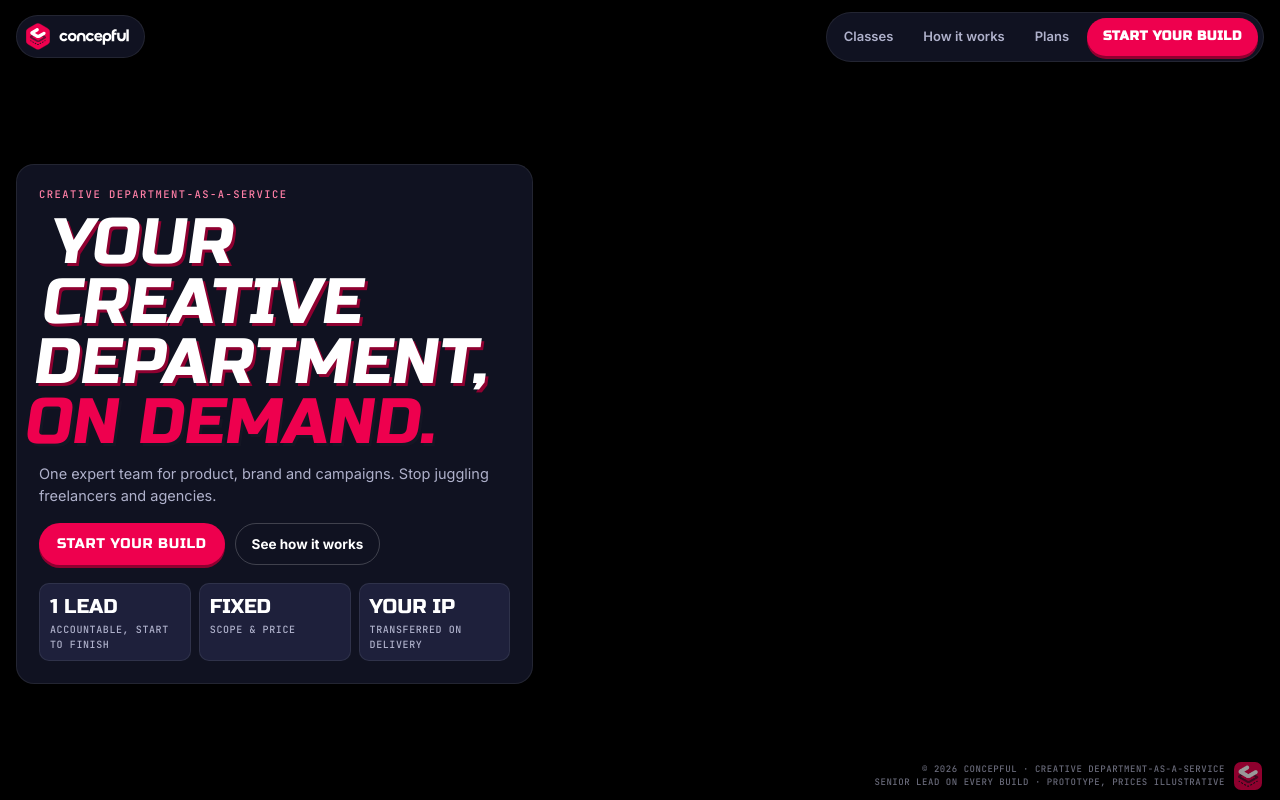
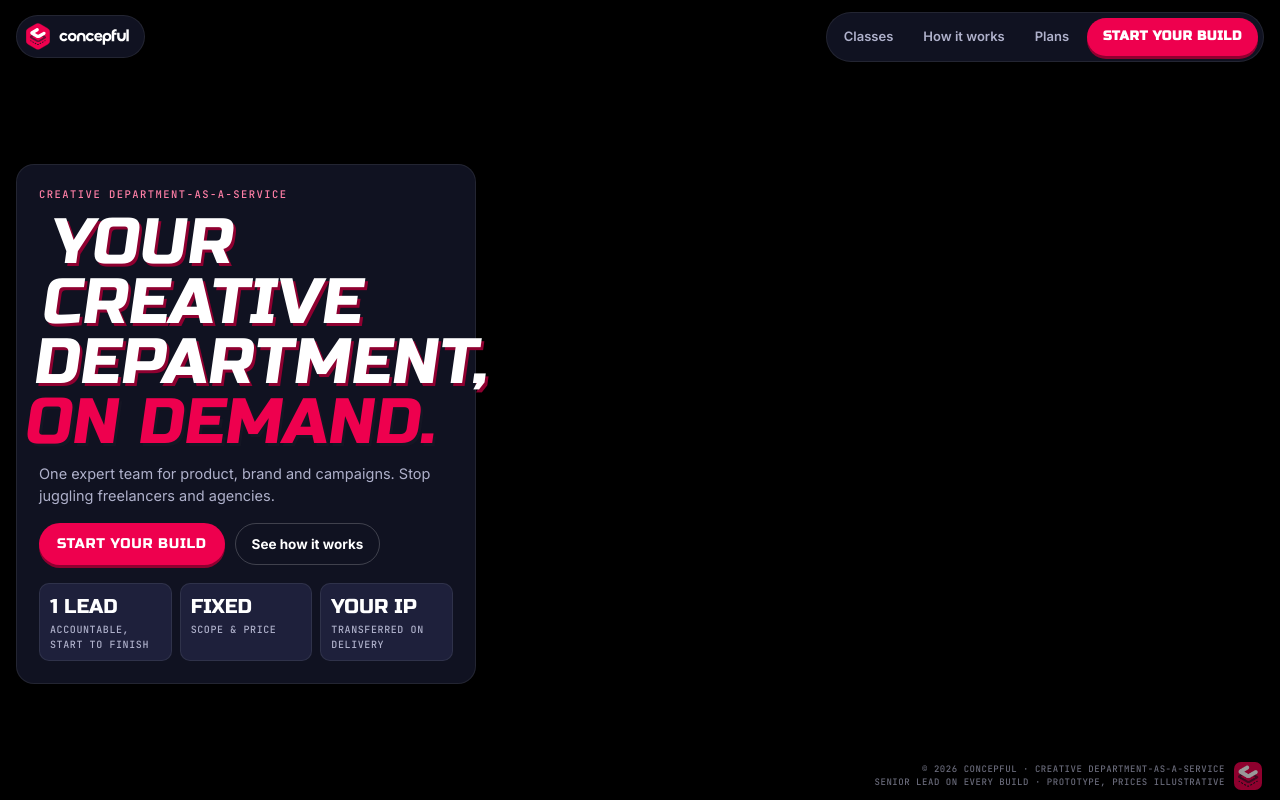
Before and after one commit to Rohitmehta395/Concepful-3D, a Next.js app: page / in a window 1280 px wide. Shown: the top 800 px of the page. Built offline with nearby package versions, Linux system fonts and the light colour scheme; no server answers.

Commit message:
fix(hero): match original hero card width
The earlier width override was found to deviate from the original JS-on layout (reference box x0=500 at 1280).

```diff
--- a/src/styles/hero.css
+++ b/src/styles/hero.css
@@ -31,9 +31,9 @@
  * Scope: .sc.hero only; the shared .sc rule is unchanged.
  */
 #intro .sc.hero {
-  /* --hero-h1 defined once: card width and .big font-size both derive from it */
+  /* --hero-h1 defined once: card width matches .sc standard 460px */
   --hero-h1: clamp(36px, 5vw, 66px);
-  max-width: calc(7.24 * var(--hero-h1) + 54px);
+  max-width: 460px;
 }
 
 /* Lines 190-200, 1680-1683: Display heading with skewed styling and active drop shadow */
```
